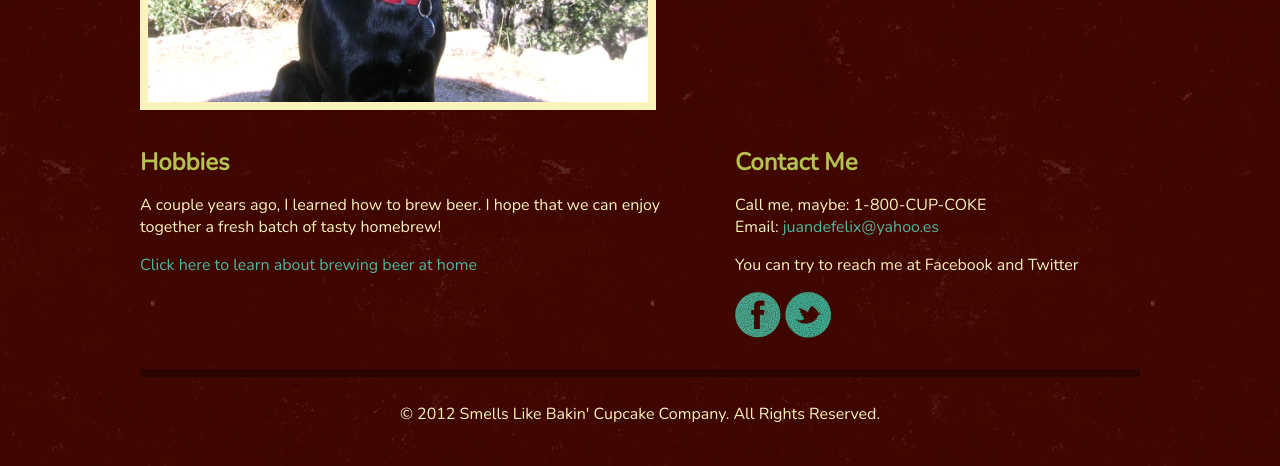
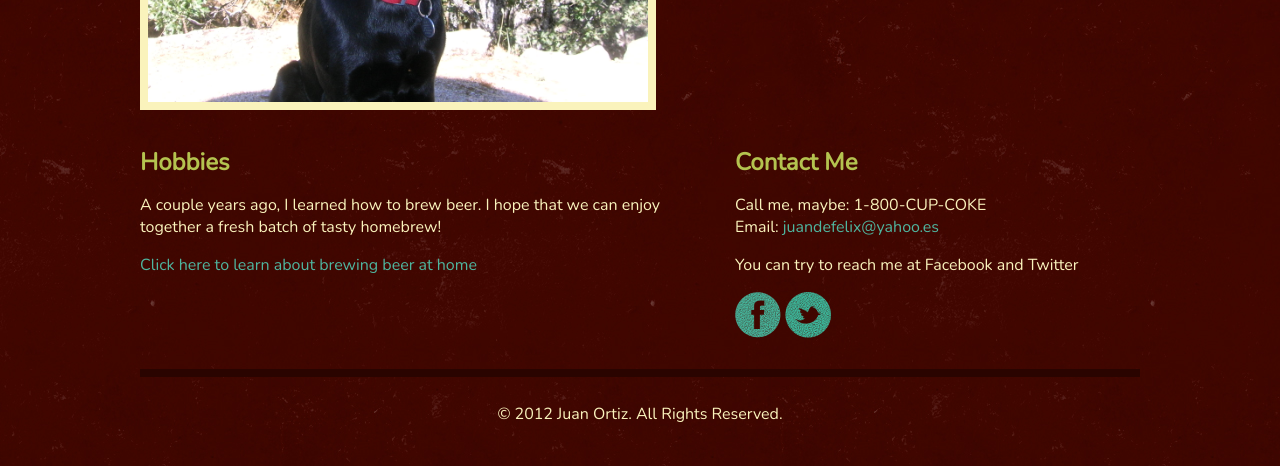
Before and after one commit to juandefelix/juanortizwebsite, a plain HTML site: page index.html in a window 1280 px wide. Shown: the part 902-1368 px from the top of the page. Drawn offline with nearby package versions, Linux system fonts and the light colour scheme.

```diff
--- a/index.html
+++ b/index.html
@@ -75,7 +75,7 @@
     </div>
 
     <div id="copyright" class="grid_12">
-      <p>&copy; 2012 Smells Like Bakin' Cupcake Company. All Rights Reserved.</p>
+      <p>&copy; 2012 Juan Ortiz. All Rights Reserved.</p>
     </div>
 
 	</div>
```
